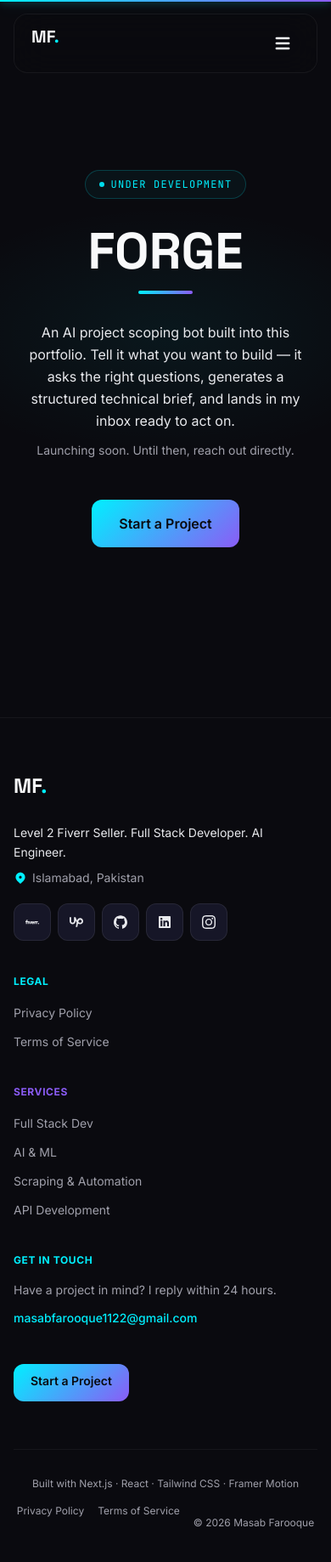
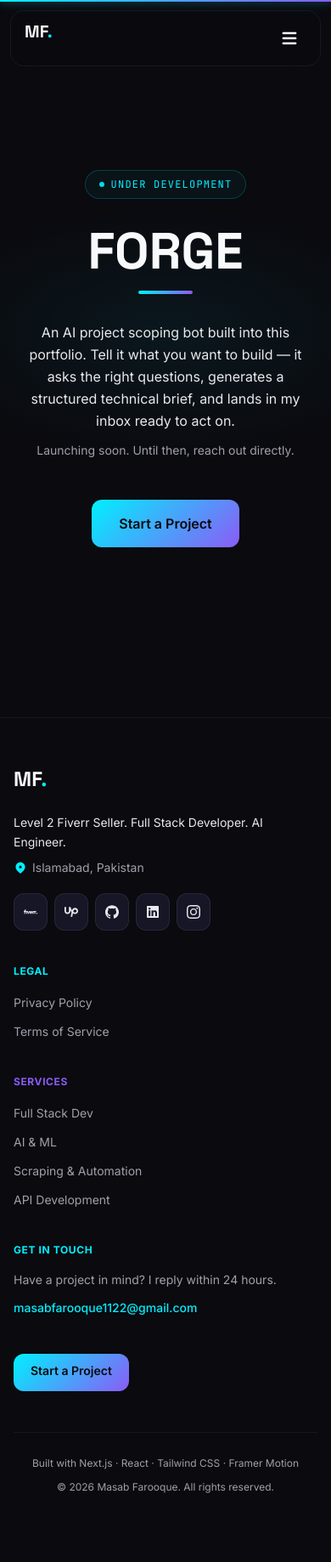
Before and after one commit to Masab12/masabfarooque-portfolio, a Next.js app: page /forge in a window 390 px wide. Shown: the top 1838 px of the page at 85% size. After the commit the page ends 1798 px from the top, so only its background shows below. Built offline with nearby package versions, Linux system fonts and the light colour scheme.

Commit message:
fix: mobile-responsive footer and nav, remove duplicate legal links from bottom bar

```diff
--- a/app/components/Footer.tsx
+++ b/app/components/Footer.tsx
@@ -8,52 +8,56 @@ import { HiLocationMarker } from 'react-icons/hi';
 import FiverrIcon from './icons/FiverrIcon';
 
 const socialLinks = [
-  { name: 'Fiverr', url: 'https://www.fiverr.com/p_scribbles/portfolio/', icon: <FiverrIcon className="w-4 h-4" />, label: 'Fiverr profile' },
-  { name: 'Upwork', url: 'https://upwork.com/freelancers/~01e34b32d5b254495d', icon: <SiUpwork className="w-4 h-4" />, label: 'Upwork profile' },
-  { name: 'GitHub', url: 'https://github.com/Masab12', icon: <SiGithub className="w-4 h-4" />, label: 'GitHub profile' },
-  { name: 'LinkedIn', url: 'https://www.linkedin.com/in/masabfarooque', icon: <FaLinkedin className="w-4 h-4" />, label: 'LinkedIn profile' },
-  { name: 'Instagram', url: 'https://www.instagram.com/masabfarooque', icon: <SiInstagram className="w-4 h-4" />, label: 'Instagram profile' },
+  { name: 'Fiverr',     url: 'https://www.fiverr.com/p_scribbles/portfolio/', icon: <FiverrIcon className="w-4 h-4" />, label: 'Fiverr profile' },
+  { name: 'Upwork',     url: 'https://upwork.com/freelancers/~01e34b32d5b254495d', icon: <SiUpwork className="w-4 h-4" />, label: 'Upwork profile' },
+  { name: 'GitHub',     url: 'https://github.com/Masab12', icon: <SiGithub className="w-4 h-4" />, label: 'GitHub profile' },
+  { name: 'LinkedIn',   url: 'https://www.linkedin.com/in/masabfarooque', icon: <FaLinkedin className="w-4 h-4" />, label: 'LinkedIn profile' },
+  { name: 'Instagram',  url: 'https://www.instagram.com/masabfarooque', icon: <SiInstagram className="w-4 h-4" />, label: 'Instagram profile' },
 ];
 
 const legalLinks = [
-  { label: 'Privacy Policy', href: '/privacy' },
+  { label: 'Privacy Policy',   href: '/privacy' },
   { label: 'Terms of Service', href: '/terms' },
 ];
 
 const serviceLinks = [
-  { label: 'Full Stack Dev', href: '/services#full-stack' },
-  { label: 'AI & ML', href: '/services#ai-ml' },
+  { label: 'Full Stack Dev',        href: '/services#full-stack' },
+  { label: 'AI & ML',               href: '/services#ai-ml' },
   { label: 'Scraping & Automation', href: '/services#scraping-automation' },
-  { label: 'API Development', href: '/services#api-development' },
+  { label: 'API Development',       href: '/services#api-development' },
 ];
 
 export default function Footer() {
   return (
     <footer
-      className="relative bg-void-black border-t pt-16 pb-10 px-4 sm:px-6 md:px-8"
+      className="relative bg-void-black border-t pt-14 pb-10 px-4 sm:px-6 md:px-8"
       style={{ borderColor: 'rgba(255,255,255,0.05)' }}
     >
       <div className="max-w-7xl mx-auto">
+
+        {/* ── Main grid ──────────────────────────────────────── */}
         <motion.div
-          className="grid grid-cols-1 sm:grid-cols-2 lg:grid-cols-4 gap-10 mb-14"
+          className="grid grid-cols-1 sm:grid-cols-2 lg:grid-cols-4 gap-10 mb-12"
           initial={{ opacity: 0, y: 20 }}
           whileInView={{ opacity: 1, y: 0 }}
           viewport={{ once: true }}
           transition={{ duration: 0.6 }}
         >
-          <div>
-            <Link href="/" className="inline-block mb-4">
+          {/* Brand */}
+          <div className="sm:col-span-2 lg:col-span-1">
+            <Link href="/" className="inline-block mb-3">
               <span className="font-heading text-2xl font-bold" style={{ color: '#f8f9fa' }}>
                 MF<span style={{ color: 'rgb(0,240,255)' }}>.</span>
               </span>
             </Link>
-            <p className="text-sm text-text-secondary mb-2 leading-relaxed">
+            <p className="text-sm text-text-secondary mb-2 leading-relaxed max-w-xs">
               Level 2 Fiverr Seller. Full Stack Developer. AI Engineer.
             </p>
             <div className="flex items-center gap-1.5 text-text-muted text-sm mb-5">
               <HiLocationMarker className="w-4 h-4 flex-shrink-0" style={{ color: 'rgb(0,240,255)' }} />
               <span>Islamabad, Pakistan</span>
             </div>
+            {/* Social icons — wrap cleanly on mobile */}
             <div className="flex items-center gap-2 flex-wrap">
               {socialLinks.map((link, i) => (
                 <motion.a
@@ -62,9 +66,9 @@ export default function Footer() {
                   target="_blank"
                   rel="noopener noreferrer"
                   aria-label={link.label}
-                  className="w-11 h-11 rounded-xl flex items-center justify-center text-text-secondary border transition-colors duration-200"
+                  className="w-10 h-10 rounded-xl flex items-center justify-center text-text-secondary border transition-colors duration-200"
                   style={{ backgroundColor: 'rgba(26,26,46,0.8)', borderColor: 'rgba(255,255,255,0.08)' }}
-                  whileHover={{ scale: 1.15, y: -2, borderColor: 'rgba(0,240,255,0.4)', color: 'rgb(0,240,255)' }}
+                  whileHover={{ scale: 1.12, y: -2, borderColor: 'rgba(0,240,255,0.4)', color: 'rgb(0,240,255)' }}
                   whileTap={{ scale: 0.92 }}
                   initial={{ opacity: 0, y: 8 }}
                   animate={{ opacity: 1, y: 0 }}
@@ -76,6 +80,7 @@ export default function Footer() {
             </div>
           </div>
 
+          {/* Legal */}
           <div>
             <p className="text-xs font-bold tracking-wider uppercase mb-4" style={{ color: 'rgb(0,240,255)' }}>Legal</p>
             <ul className="space-y-2.5">
@@ -89,6 +94,7 @@ export default function Footer() {
             </ul>
           </div>
 
+          {/* Services */}
           <div>
             <p className="text-xs font-bold tracking-wider uppercase mb-4" style={{ color: 'rgb(139,92,246)' }}>Services</p>
             <ul className="space-y-2.5">
@@ -102,12 +108,13 @@ export default function Footer() {
             </ul>
           </div>
 
+          {/* Contact */}
           <div>
             <p className="text-xs font-bold tracking-wider uppercase mb-4" style={{ color: 'rgb(0,240,255)' }}>Get in Touch</p>
             <p className="text-sm text-text-muted mb-3 leading-relaxed">Have a project in mind? I reply within 24 hours.</p>
             <a
               href="mailto:masabfarooque1122@gmail.com"
-              className="text-sm font-medium hover:opacity-80 transition-opacity block mb-5"
+              className="text-sm font-medium hover:opacity-80 transition-opacity block mb-5 break-all"
               style={{ color: 'rgb(0,240,255)' }}
             >
               masabfarooque1122@gmail.com
@@ -122,17 +129,19 @@ export default function Footer() {
           </div>
         </motion.div>
 
+        {/* ── Bottom bar — copyright only, no duplicate legal links ── */}
         <div
-          className="flex flex-col sm:flex-row items-center justify-between gap-4 border-t pt-8"
+          className="flex flex-col sm:flex-row items-center justify-between gap-3 border-t pt-7"
           style={{ borderColor: 'rgba(255,255,255,0.05)' }}
         >
-          <p className="text-xs text-text-muted">Built with Next.js · React · Tailwind CSS · Framer Motion</p>
-          <div className="flex items-center gap-4 flex-wrap justify-center sm:justify-end">
-            <Link href="/privacy" className="text-xs text-text-muted hover:text-text-primary transition-colors duration-200">Privacy Policy</Link>
-            <Link href="/terms" className="text-xs text-text-muted hover:text-text-primary transition-colors duration-200">Terms of Service</Link>
-            <p className="text-xs text-text-muted">&copy; {new Date().getFullYear()} Masab Farooque</p>
-          </div>
+          <p className="text-xs text-text-muted text-center sm:text-left">
+            Built with Next.js · React · Tailwind CSS · Framer Motion
+          </p>
+          <p className="text-xs text-text-muted text-center sm:text-right">
+            &copy; {new Date().getFullYear()} Masab Farooque. All rights reserved.
+          </p>
         </div>
+
       </div>
     </footer>
   );
--- a/app/components/Navigation.tsx
+++ b/app/components/Navigation.tsx
@@ -46,10 +46,10 @@ export default function Navigation() {
 
   return (
     <>
-      <nav className="fixed top-0 left-0 right-0 z-50 px-4 sm:px-6 pt-4">
+      <nav className="fixed top-0 left-0 right-0 z-50 px-3 sm:px-6 pt-3 sm:pt-4">
         <div className="max-w-7xl mx-auto">
           <div
-            className="rounded-2xl px-5 py-3 flex items-center justify-between"
+            className="rounded-2xl px-4 sm:px-5 py-2.5 sm:py-3 flex items-center justify-between"
             style={{
               backgroundColor: scrolled ? 'rgba(10,10,15,0.9)' : 'rgba(10,10,15,0.5)',
               backdropFilter: 'blur(20px)',
@@ -252,7 +252,7 @@ export default function Navigation() {
               onClick={() => setMobileOpen(false)}
             />
             <motion.div
-              className="fixed inset-x-4 top-24 z-50 md:hidden"
+              className="fixed inset-x-3 sm:inset-x-6 top-20 sm:top-24 z-50 md:hidden"
               initial={{ opacity: 0, y: -12, scale: 0.97 }}
               animate={{ opacity: 1, y: 0, scale: 1 }}
               exit={{ opacity: 0, y: -12, scale: 0.97 }}
```
